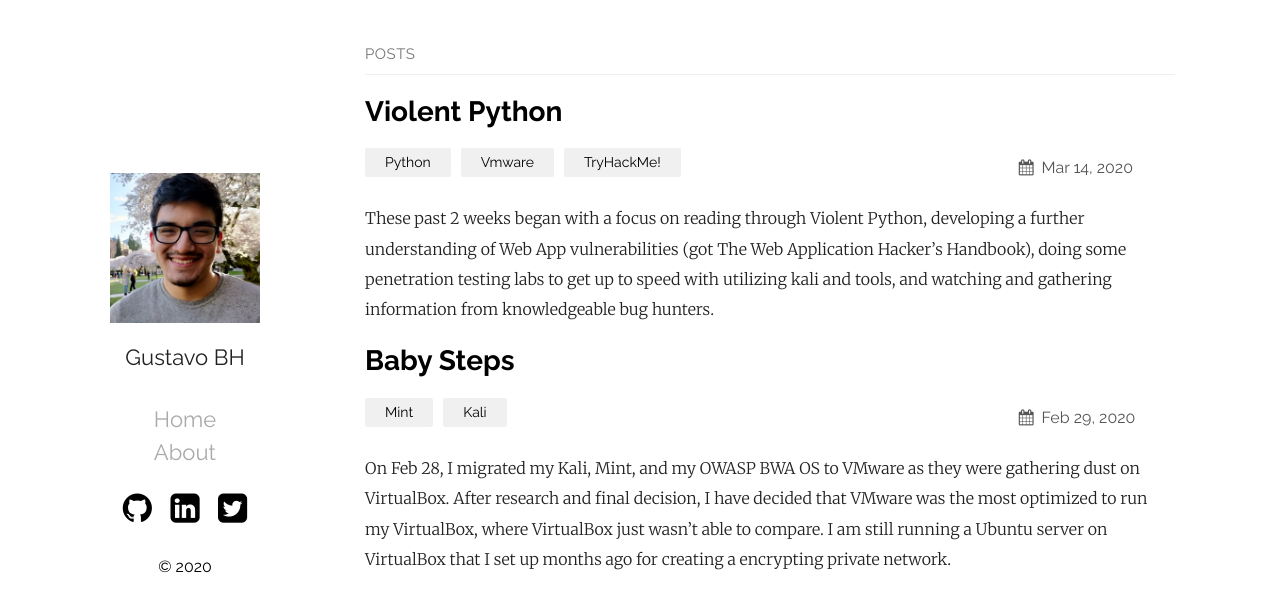
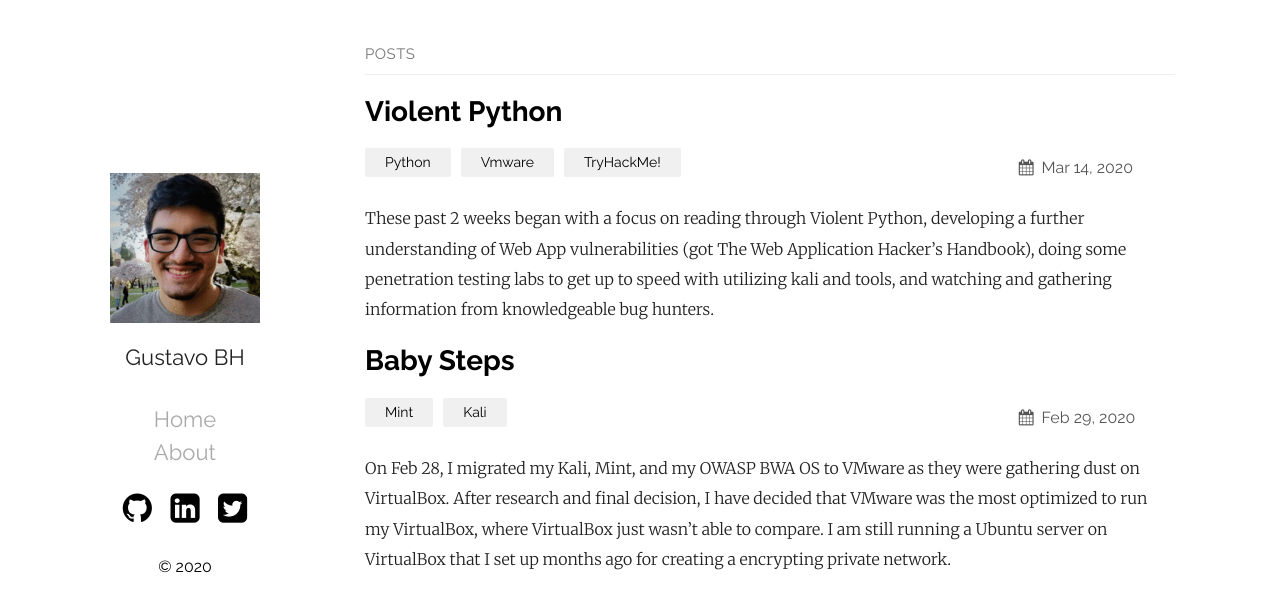
Before and after one commit to DefenderGB/defendergb.github.io, a Jekyll site: the page built from index.md, in a window 1280 px wide. Shown: the top 612 px of the page. Built offline with Jekyll 4.4.1, drawn with Linux system fonts in a browser that asks for light colours.

Commit message:
Changed so profile.jpeg gets pulled.

```diff
--- a/_layouts/default.html
+++ b/_layouts/default.html
@@ -6,7 +6,7 @@
   <body>
     <main class="container">
       <section class="about">
-        <img src="{{ "/assets/profile.jpg" | relative_url }}" alt="{{ site.plainwhite.name }}">
+        <img src="{{ "/assets/profile.jpeg" | relative_url }}" alt="{{ site.plainwhite.name }}">
         <h2>{{ site.plainwhite.name }}</h2>
         <p class="tagline">{{ site.plainwhite.tagline }}<br>
           <a href="https://defendergb.github.io/" style="color: #AAAAAA; text-decoration: none; line-height:150%;">Home</a><br>
```
